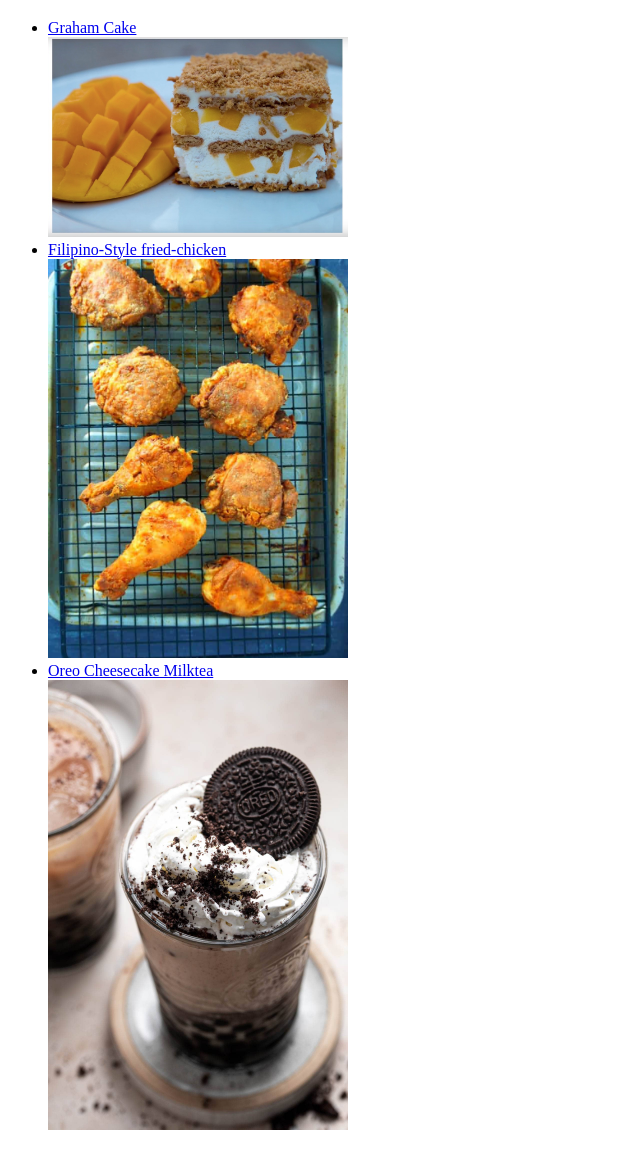
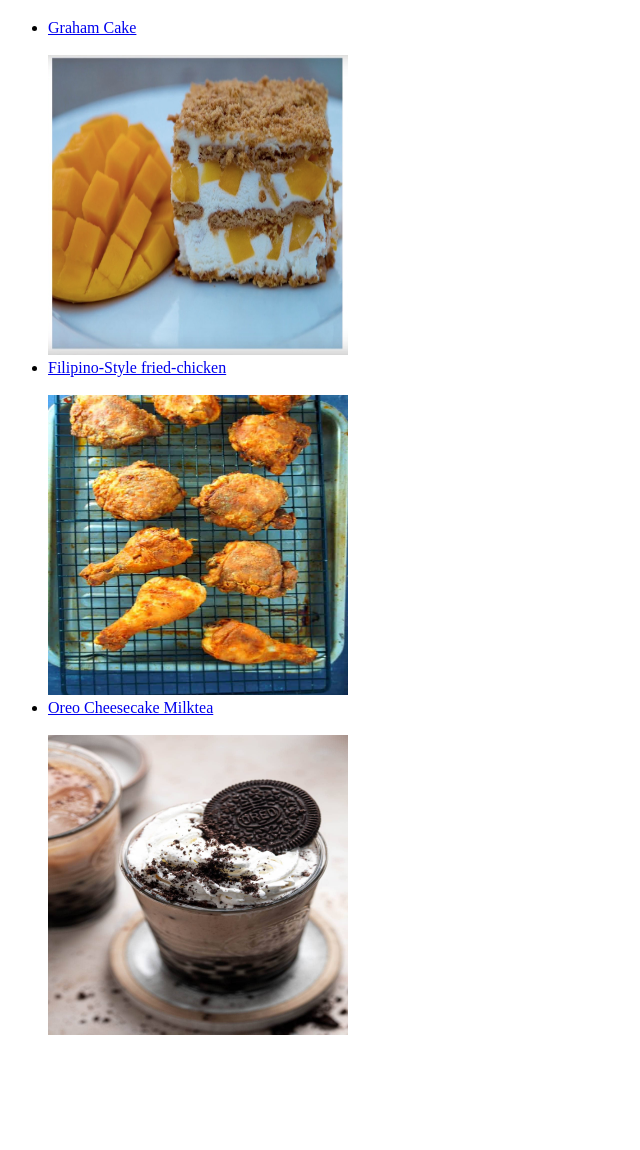
Before and after one commit to haroldricafrente/odin-recipes, a plain HTML site: page index.html in a window 1280 px wide. Shown: the part 61-1211 px from the top of the page, without its empty margins (0-640 px from the left). After the commit the page ends 1116 px from the top, so only its background shows below. Drawn offline with Linux system fonts and the light colour scheme.

Commit message:
Fix: Add space between hyperlink and image

```diff
--- a/index.html
+++ b/index.html
@@ -8,14 +8,14 @@
     <body>
         <h1>Odin Recipes</h1>
         <ul>
-            <li><a href="recipes/graham-cake.html">Graham Cake</a></li>
-            <img src="./images/Graham-Cake11.jpg" alt="graham cake" width="300">
+            <li><a href="recipes/graham-cake.html">Graham Cake</a></li><br>
+            <img src="./images/Graham-Cake11.jpg" alt="graham cake" height="300" width="300">
 
-            <li><a href="recipes/fried-chicken.html">Filipino-Style fried-chicken</a></li>
-            <img src="./images/crispy-filipino-style-fried-chicken-730x973.jpg" alt="fried chicken" width="300">
+            <li><a href="recipes/fried-chicken.html">Filipino-Style fried-chicken</a></li><br>
+            <img src="./images/crispy-filipino-style-fried-chicken-730x973.jpg" alt="fried chicken" height="300" width="300">
 
-            <li><a href="recipes/oreo-milktea.html">Oreo Cheesecake Milktea</a></li>
-            <img src="./images/Oreo-Bubble-Milk-Tea-Boba-12.jpg" alt="oreo milktea" width="300">
+            <li><a href="recipes/oreo-milktea.html">Oreo Cheesecake Milktea</a></li><br>
+            <img src="./images/Oreo-Bubble-Milk-Tea-Boba-12.jpg" alt="oreo milktea" height="300" width="300">
         </ul>
     </body>
 </html>
```
